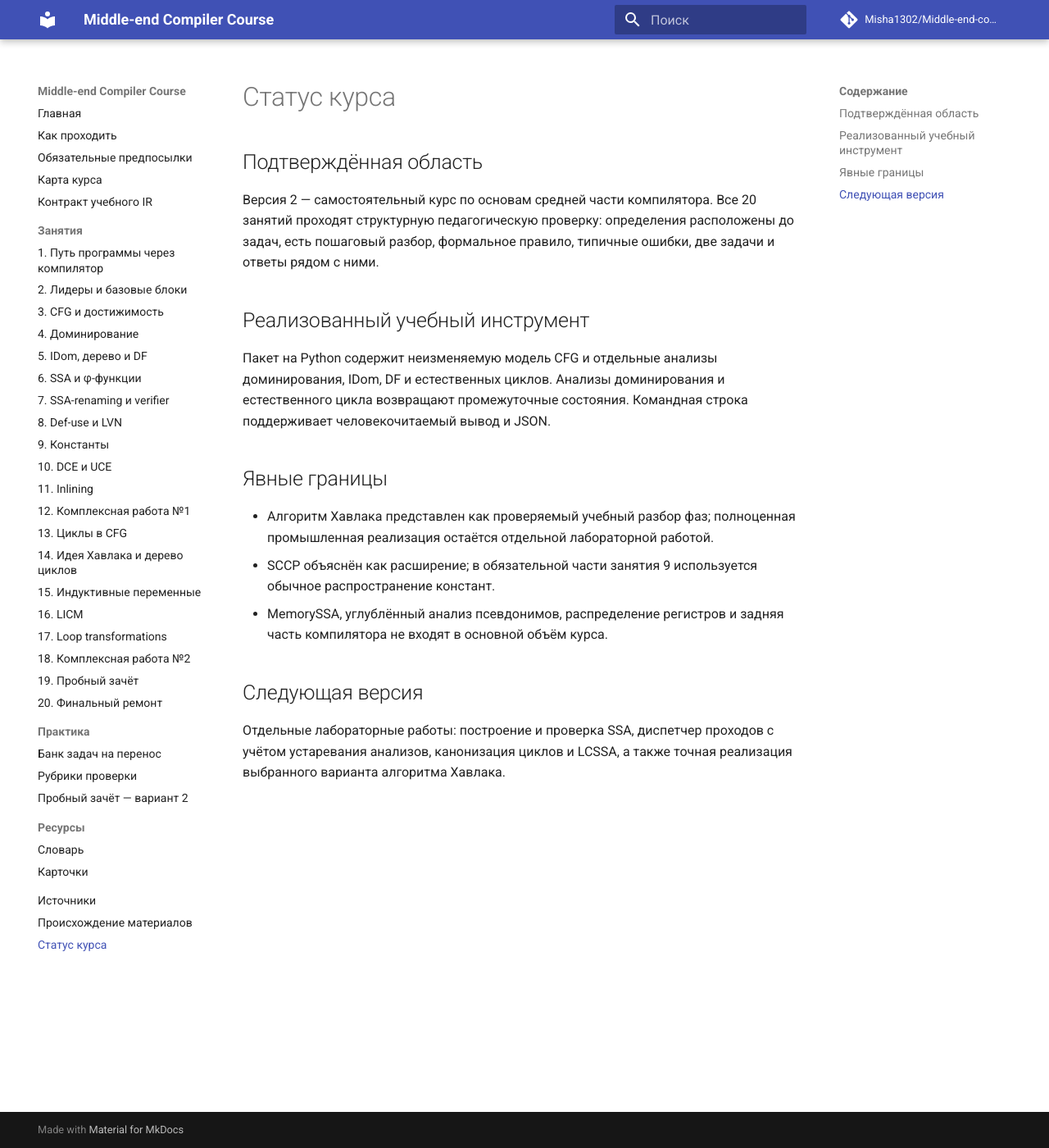
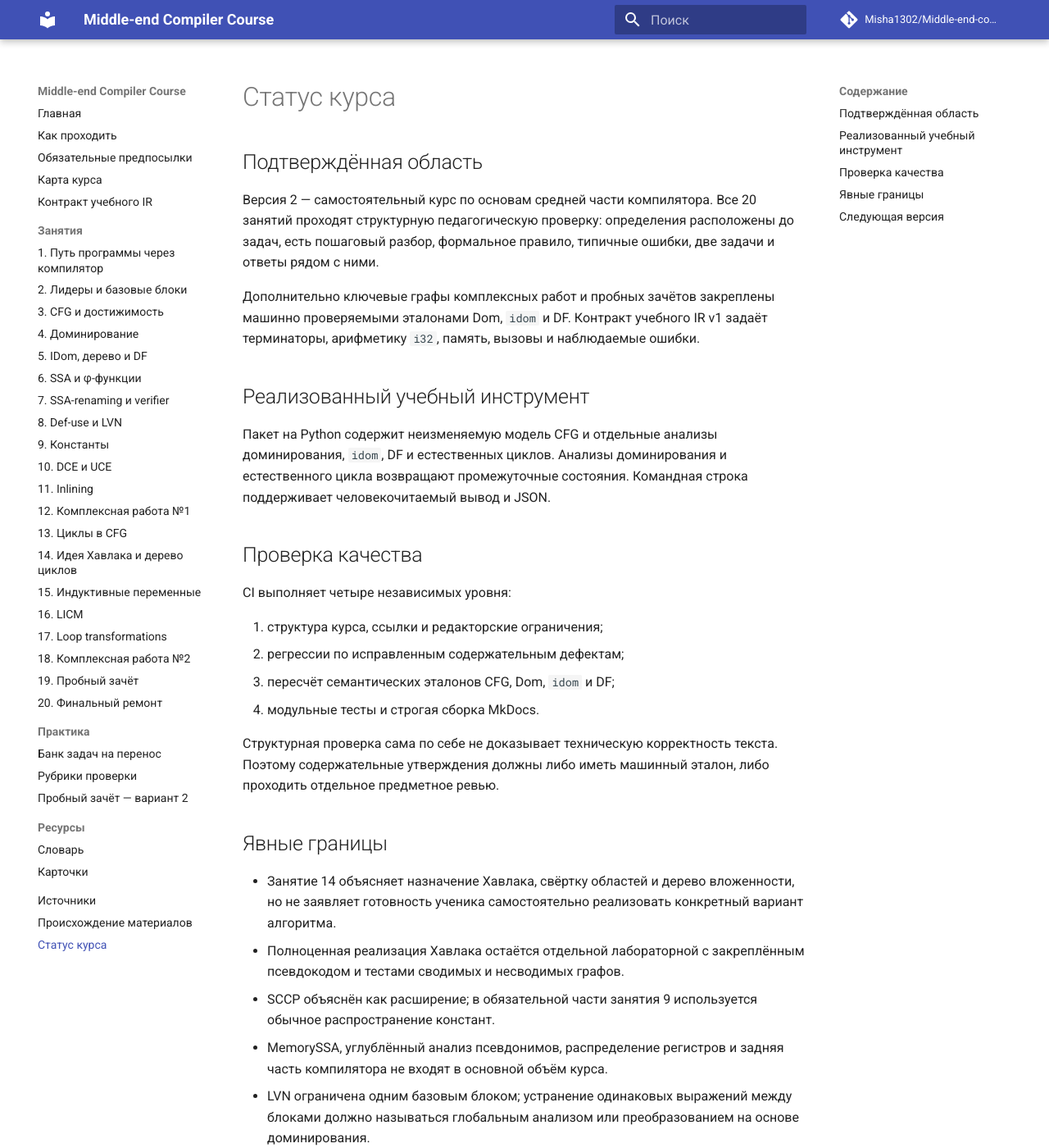
Before and after one commit to Misha1302/Middle-end-compiler-cource, an MkDocs documentation site: the page built from docs/course-status.md, in a window 1280 px wide and 1400 px high. Shown: the whole window at 82% size. Built offline with MkDocs 1.6.1 and Material for MkDocs 9.7.7, drawn with Linux system fonts in a browser that asks for light colours; comment, search, counter and statistics services are not loaded; some of the changed text lies outside the part shown.

Commit message:
docs: report verified scope and remaining course boundaries

```diff
--- a/docs/course-status.md
+++ b/docs/course-status.md
@@ -4,16 +4,31 @@
 
 Версия 2 — самостоятельный курс по основам средней части компилятора. Все 20 занятий проходят структурную педагогическую проверку: определения расположены до задач, есть пошаговый разбор, формальное правило, типичные ошибки, две задачи и ответы рядом с ними.
 
+Дополнительно ключевые графы комплексных работ и пробных зачётов закреплены машинно проверяемыми эталонами Dom, `idom` и DF. Контракт учебного IR v1 задаёт терминаторы, арифметику `i32`, память, вызовы и наблюдаемые ошибки.
+
 ## Реализованный учебный инструмент
 
-Пакет на Python содержит неизменяемую модель CFG и отдельные анализы доминирования, IDom, DF и естественных циклов. Анализы доминирования и естественного цикла возвращают промежуточные состояния. Командная строка поддерживает человекочитаемый вывод и JSON.
+Пакет на Python содержит неизменяемую модель CFG и отдельные анализы доминирования, `idom`, DF и естественных циклов. Анализы доминирования и естественного цикла возвращают промежуточные состояния. Командная строка поддерживает человекочитаемый вывод и JSON.
+
+## Проверка качества
+
+CI выполняет четыре независимых уровня:
+
+1. структура курса, ссылки и редакторские ограничения;
+2. регрессии по исправленным содержательным дефектам;
+3. пересчёт семантических эталонов CFG, Dom, `idom` и DF;
+4. модульные тесты и строгая сборка MkDocs.
+
+Структурная проверка сама по себе не доказывает техническую корректность текста. Поэтому содержательные утверждения должны либо иметь машинный эталон, либо проходить отдельное предметное ревью.
 
 ## Явные границы
 
-- Алгоритм Хавлака представлен как проверяемый учебный разбор фаз; полноценная промышленная реализация остаётся отдельной лабораторной работой.
+- Занятие 14 объясняет назначение Хавлака, свёртку областей и дерево вложенности, но не заявляет готовность ученика самостоятельно реализовать конкретный вариант алгоритма.
+- Полноценная реализация Хавлака остаётся отдельной лабораторной с закреплённым псевдокодом и тестами сводимых и несводимых графов.
 - SCCP объяснён как расширение; в обязательной части занятия 9 используется обычное распространение констант.
 - MemorySSA, углублённый анализ псевдонимов, распределение регистров и задняя часть компилятора не входят в основной объём курса.
+- LVN ограничена одним базовым блоком; устранение одинаковых выражений между блоками должно называться глобальным анализом или преобразованием на основе доминирования.
 
 ## Следующая версия
 
-Отдельные лабораторные работы: построение и проверка SSA, диспетчер проходов с учётом устаревания анализов, канонизация циклов и LCSSA, а также точная реализация выбранного варианта алгоритма Хавлака.
+Отдельные лабораторные работы: построение и проверка SSA, диспетчер проходов с учётом устаревания анализов, канонизация циклов и LCSSA, глобальная нумерация значений, а также точная реализация выбранного варианта алгоритма Хавлака.
```
